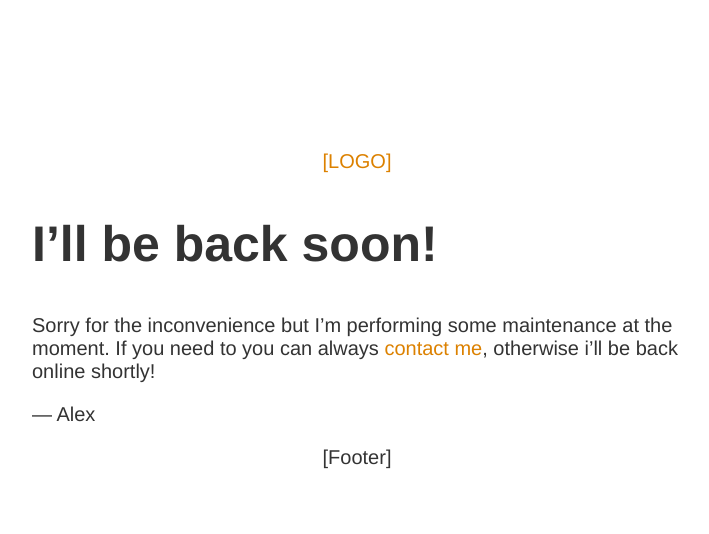
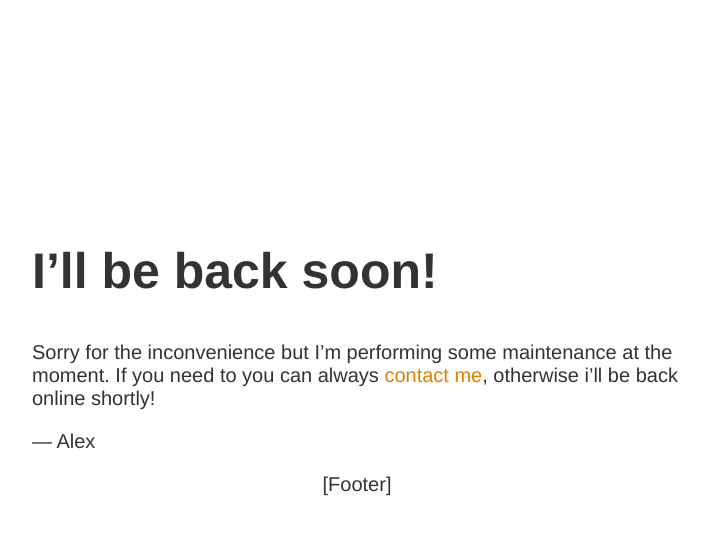
Before and after one commit to admarko/admarko.co, a React (Create React App) app: page / in a window 1280 px wide. Shown: the top 534 px of the page, without its empty margins (283-992 px from the left). Built offline with nearby package versions, Linux system fonts and the light colour scheme; what buttercms would draw is missing.

Commit message:
some more updates

```diff
--- a/public/index.html
+++ b/public/index.html
@@ -2,14 +2,14 @@
 <html lang="en">
   <head>
     <meta charset="utf-8" />
-    <link rel="icon" href="%PUBLIC_URL%/favicon.ico" />
+    <link rel="icon" href="../src/images/AM_Favicon.png" />
     <meta name="viewport" content="width=device-width, initial-scale=1" />
     <meta name="theme-color" content="#000000" />
     <meta
       name="description"
       content="Web site created using create-react-app"
     />
-    <link rel="apple-touch-icon" href="%PUBLIC_URL%/logo192.png" />
+    <link rel="apple-touch-icon" href="../src/images/AM_Favicon.png" />
     <!--
       manifest.json provides metadata used when your web app is installed on a
       user's mobile device or desktop. See https://developers.google.com/web/fundamentals/web-app-manifest/
@@ -24,7 +24,7 @@
       work correctly both with client-side routing and a non-root public URL.
       Learn how to configure a non-root public URL by running `npm run build`.
     -->
-    <title>React App</title>
+    <title>Alex Markowitz</title>
   </head>
   <body>
     <noscript>You need to enable JavaScript to run this app.</noscript>
--- a/src/components/Header.js
+++ b/src/components/Header.js
@@ -1,12 +1,17 @@
 import React from "react";
 import { Link } from "react-router-dom";
+
+import logo from "../images/AM_White.png";
 
 export default function Header() {
   return (
     <header>
       <nav>
         <div>
-          <Link to="/">[LOGO]</Link>
+          {/* TODO: fix this */}
+          <Link to="/">
+            <img src={logo} alt="logo" />
+          </Link>
         </div>
         {/* <li>
             <Link to="/notes">Notes</Link>
```
Also changed, not shown: 1 other file (tests, documents, lock files or other folders).
